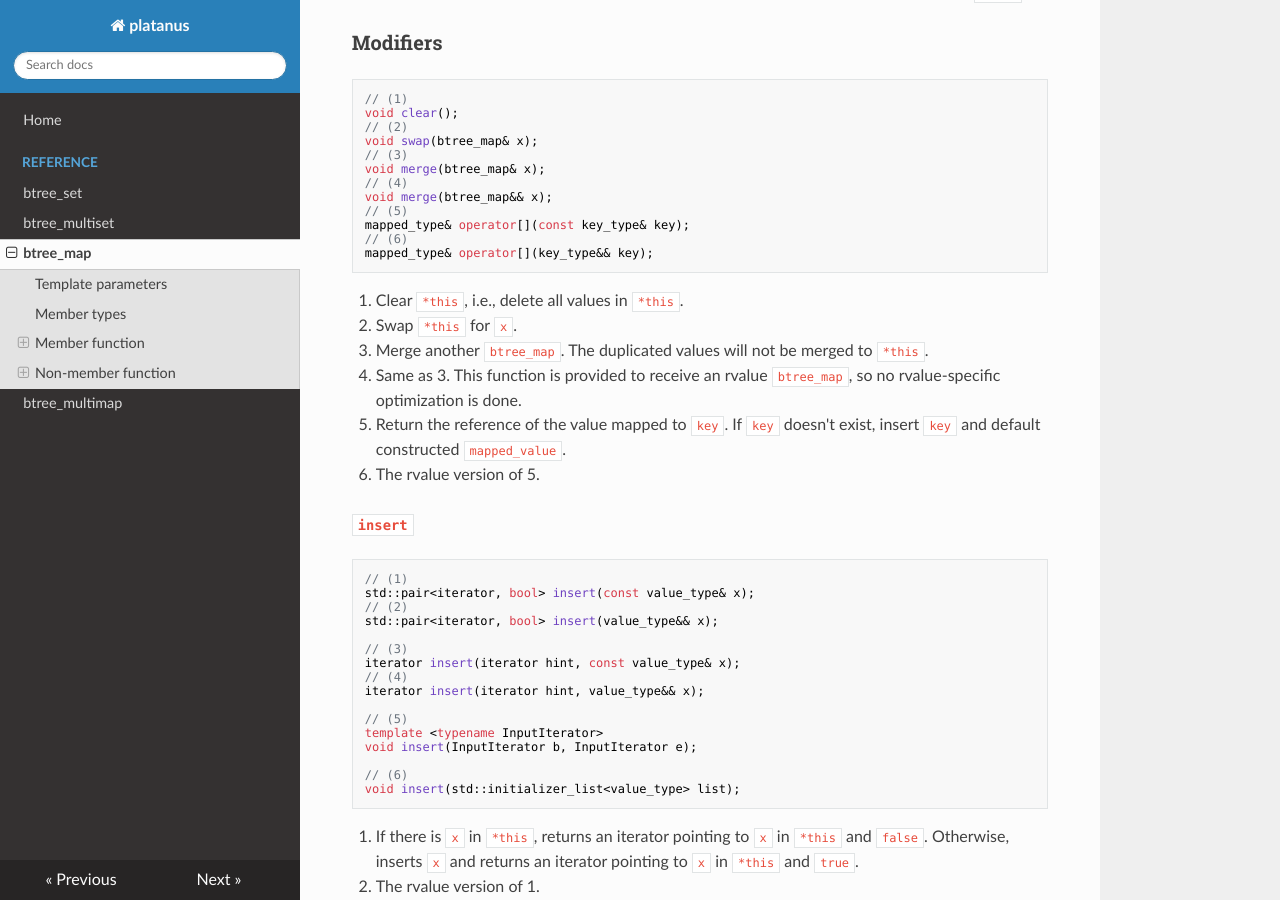
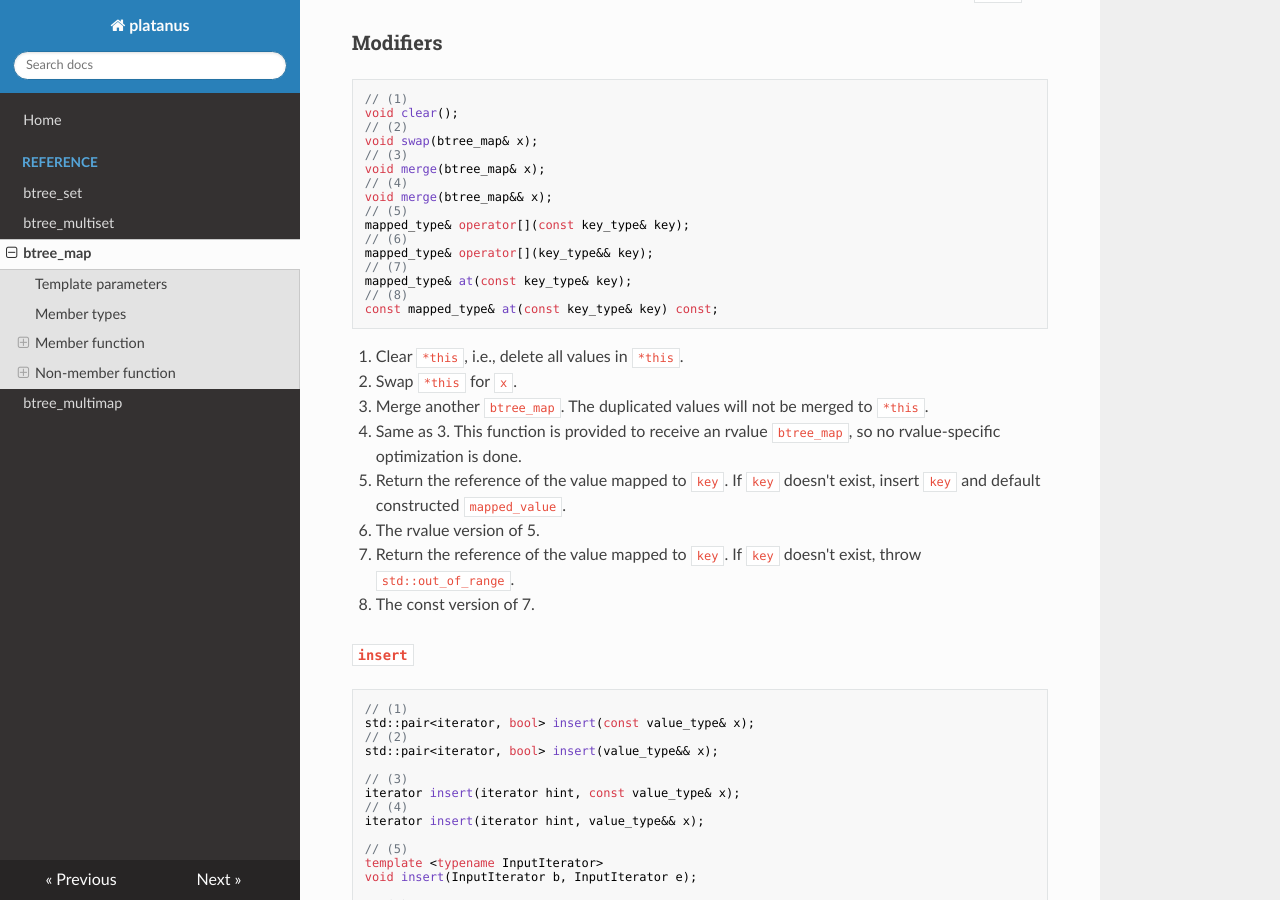
Before and after one commit to sukeya/platanus, an MkDocs documentation site: the page built from docs/reference/btree_map.md, in a window 1280 px wide and 900 px high, scrolled down 3224 px. Built offline with MkDocs 1.6.1, drawn with Linux system fonts in a browser that asks for light colours; nearby versions of some CDN libraries.

Commit message:
add `at` to btree_map.md.
Signed-off-by: Yuya Asano <64895419+sukeya@users.noreply.github.com>

````diff
--- a/docs/reference/btree_map.md
+++ b/docs/reference/btree_map.md
@@ -167,6 +167,10 @@ void merge(btree_map&& x);
 mapped_type& operator[](const key_type& key);
 // (6)
 mapped_type& operator[](key_type&& key);
+// (7)
+mapped_type& at(const key_type& key);
+// (8)
+const mapped_type& at(const key_type& key) const;
 ```
 1. Clear `*this`, i.e., delete all values in `*this`.
 1. Swap `*this` for `x`.
@@ -174,6 +178,8 @@ mapped_type& operator[](key_type&& key);
 1. Same as 3. This function is provided to receive an rvalue `btree_map`, so no rvalue-specific optimization is done.
 1. Return the reference of the value mapped to `key`. If `key` doesn't exist, insert `key` and default constructed `mapped_value`.
 1. The rvalue version of 5.
+1. Return the reference of the value mapped to `key`. If `key` doesn't exist, throw `std::out_of_range`.
+1. The const version of 7.
 
 
 #### `insert`
````
